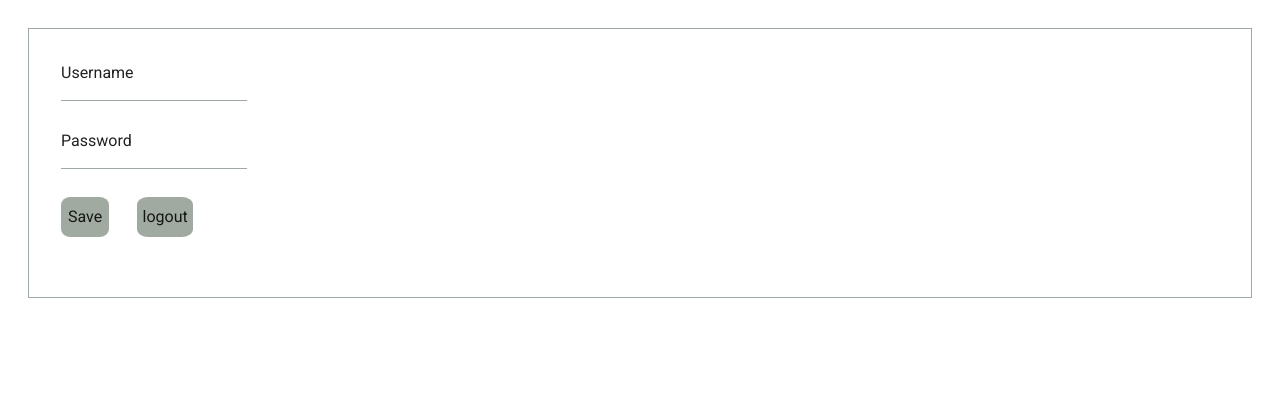
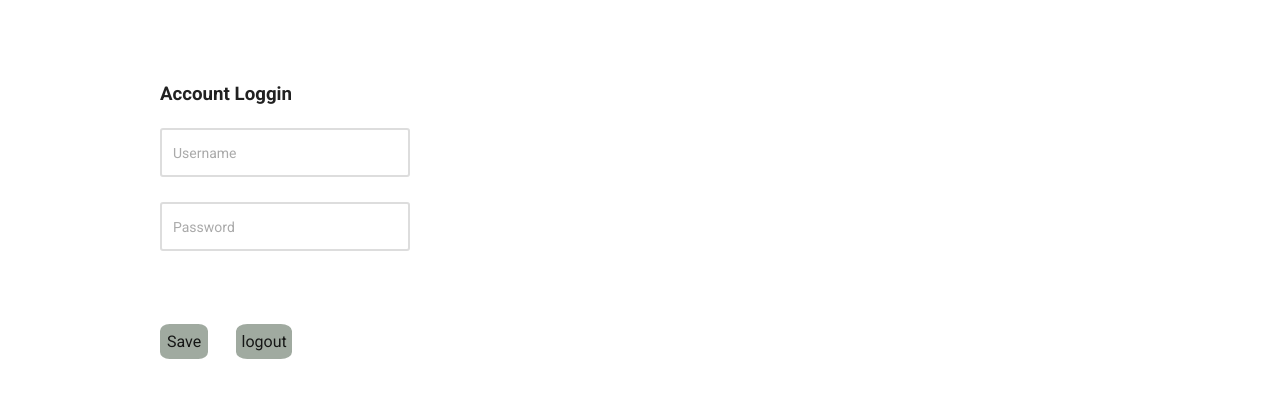
Before and after one commit to temaari/multipurpose-app, a Vue app: page /Login in a window 1280 px wide. Shown: the top 398 px of the page. Built offline with nearby package versions, Linux system fonts and the light colour scheme.

Commit message:
login page looks beafutiful

```diff
--- a/src/views/Login.vue
+++ b/src/views/Login.vue
@@ -1,20 +1,26 @@
 <template>
 	<div class="main">
+		<div v-if="!!SaveError" class="error"><strong>Error!</strong> {{ SaveError }}</div>
+		<h3>Account Loggin</h3>
 		<div class="login">
-			<div class="form">
-				<div class="input">
-					<input v-model="username" @keyup.enter="submit()" type="email" name="username" id="username" placeholder="" required/>
-					<label for="username">Username</label>
+			<form class="form">
+				<div class="username">
+					<label class="field input">
+						<input v-model="username" @keyup.enter="submit()" type="text" required :disabled="IsLoading"/>
+						<span class="placeholder">Username</span>
+					</label>
 				</div>
-				<div class="input">
-					<input v-model="password" @keyup.enter="submit()" type="password" name="password" id="password" placeholder="" required/>
-					<label for="password">Password</label>
+				<div class="password">
+					<label class="field input">
+						<input v-model="password" @keyup.enter="submit()" type="password" required :disabled="IsLoading"/>
+						<span class="placeholder">Password</span>
+					</label>
 				</div>
+				<p>&nbsp;</p>
 				<input @click="submit()" class="button" type="button" value="Save"/>
 				<input @click="logout()" class="button" type="button" value="logout"/>
 				<div v-if="IsLoading" class="loader"></div>
-			</div>
-			<div v-if="!!SaveError" class="error"><strong>Error!</strong> {{ SaveError }}</div>
+			</form>
 		</div>
 	</div>
 </template>
@@ -74,11 +80,12 @@ export default {
 				setTimeout(() => {
 					if (this.verifyAccount()) {
 						location.href = location.href + '?env=dev'
-					} else
+						this.IsLoading = false
+					} else {
 						this.SaveError = "Invalid username or password"
-
-					this.IsLoading = false
-				}, 500)
+						this.IsLoading = false
+					}
+				}, 1000)
 			} else
 				this.IsLoading = false
 		},
@@ -95,52 +102,100 @@ export default {
 
 	.main {
 		padding: 2rem;
-		margin: 1.75rem;
 		width: auto;
-		border: 1px solid rgb(160, 170, 160);
+		margin: 3rem 10% 0 10%;
+		border: none;
 	}
 
-	.form .input {
+	.form .field {
+		display: flex;
 		position: relative;
-		overflow: hidden;
+		font-size: 14px;
+		padding-top: 20px;
+		margin-bottom: 5px;
 	}
-	.form label {
-		top: 0;
-		left: 0;
+
+	.form .field input {
+		border: none;
+		-webkit-appearance: none;
+		-ms-appearance: none;
+		-moz-appearance: none;
+		appearance: none;
+		background: #f2f2f2;
+		padding: 12px;
+		border-radius: 3px;
+		width: 250px;
+		outline: none;
+		font-size: 14px;
+	}
+
+	.form .field .placeholder {
 		position: absolute;
-		display: inline-block;
-		width: 100px;
-		text-align: left;
-		margin: 0 5rem 1.75rem 0;
+		left: 12px;
+		top: calc(50% + 10px);
+		transform: translateY(-50%);
+		color: #aaa;
+		transition:
+			top 0.3s ease,
+			color 0.3s ease,
+			font-size 0.3s ease;
 	}
-	.form input {
-		position: relative;
-		margin: 0 5rem 1.75rem 0;
-		padding: 0 0 0 0.2rem;
-		outline: none;
-		width: auto;
-		height: 40px;
-		display: inline-block;
-		border-bottom: 0.1rem solid rgb(160, 170, 160);
+
+	.form .field input.dirty + .placeholder,
+	.form .field input:valid + .placeholder,
+	.form .field input:focus + .placeholder {
+		top: 10px;
+		font-size: 10px;
+		color: #222;
 	}
-	.form input:focus + label {
-		top: 0;
-		color: black;
-		font-size: 60%;
+
+	.form .field.input input {
+		background: none;
+		border: 2px solid #ddd;
+		transition: border-color 0.3s ease;
 	}
+
+	.form .field.input input + .placeholder {
+		left: 8px;
+		padding: 0 5px;
+	}
+
+	.form .field.input input.dirty,
+	.form .field.input input:valid,
+	.form .field.input input:focus {
+		border-color: #222;
+		transition-delay: 0.1s
+	}
+
+	.form .field.input input.dirty + .placeholder,
+	.form .field.input input:valid + .placeholder,
+	.form .field.input input:focus + .placeholder {
+		top: 20px;
+		font-size: 10px;
+		color: #222;
+		background: #fff;
+	}
+
 	.form .button {
+		float: left;
 		border: 0;
 		outline: none;
 		border-radius: 20%;
 		background: rgb(160, 170, 160);
 		padding: 0.35rem;
-		margin-right: 1.75rem;
+		margin: 1.75rem 1.75rem 0 0;
 		width: auto;
 		min-width: 3rem;
+		transition-delay: 0.1s;
+	}
+	.form .button:hover,
+	.form .button:focus {
+		background: rgb(121, 124, 121);
 	}
 
 	.loader {
-		float: right;
+		float: left;
+		position: absolute;
 		border: 4px solid #f3f3f3;
 		border-radius: 50%;
 		border-top: 4px solid #3498db;
@@ -160,4 +215,8 @@ export default {
 		0% { transform: rotate(0deg); }
 		100% { transform: rotate(360deg); }
 	}
+
+	.error {
+		height: 2.25rem;
+	}
 </style>
```
